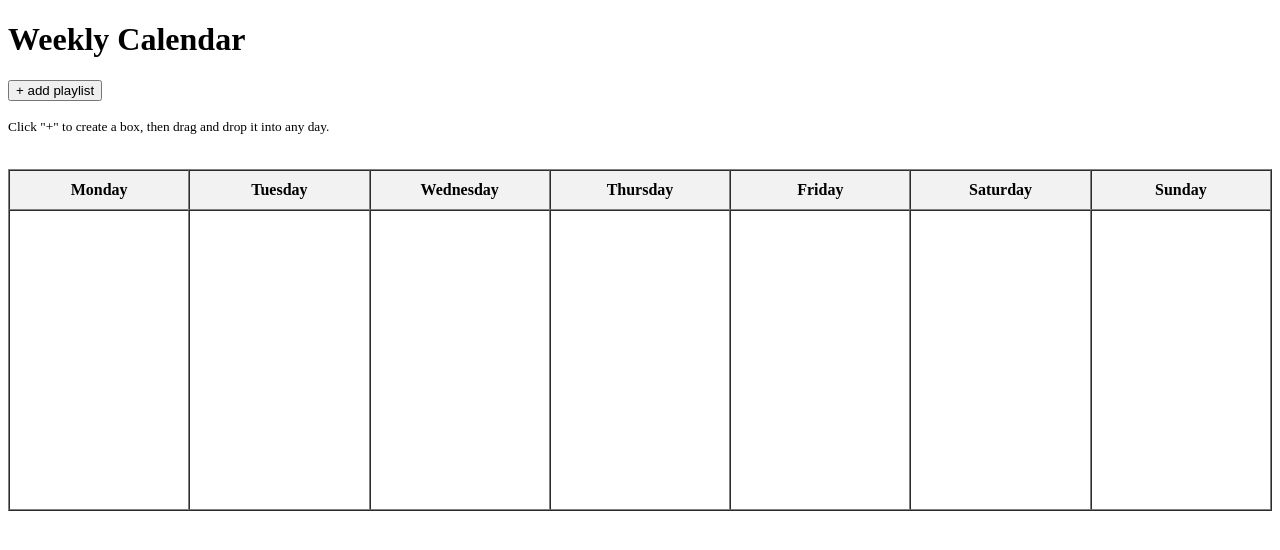
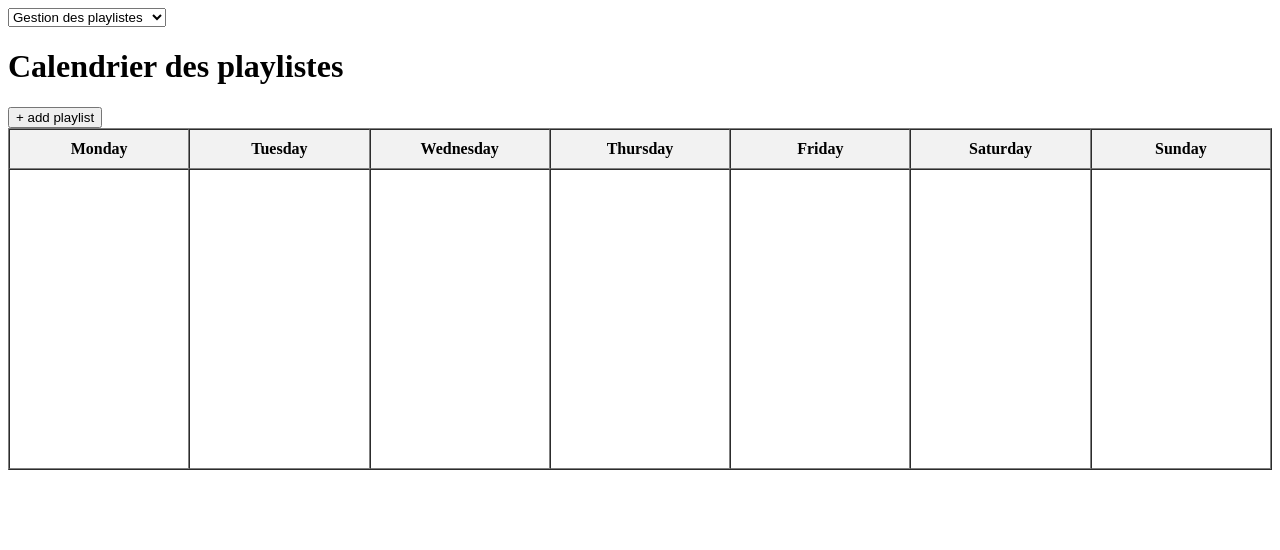
Before and after one commit to LazyToonG/S401, a Flask app: template MusiQuali/app/templates/newCommercial.html in a window 1280 px wide. Shown: the top 550 px of the page. Run offline with Flask 3, Linux system fonts and the light colour scheme; the template is opened without the code that fills it, so the values that code supplies are empty.

Commit message:
2e tab de calendrier

```diff
--- a/MusiQuali/app/templates/newCommercial.html
+++ b/MusiQuali/app/templates/newCommercial.html
@@ -6,10 +6,16 @@
 </head>
 <body>
 
-    <h1>Weekly Calendar</h1>
+
+    <select id="tabSelect" onchange="switchTab()">
+        <option value="tab1">Gestion des playlistes</option>
+        <option value="tab2">Gestion des messages</option>
+    </select>
+
+<div id="tab1" class="tab-content">
+    <h1>Calendrier des playlistes</h1>
 
     <button id="add-box-btn">+ add playlist</button>
-    <p><small>Click "+" to create a box, then drag and drop it into any day.</small></p>
 
     <br>
 
@@ -27,17 +33,54 @@
         </thead>
         <tbody>
             <tr height="300" valign="top">
-                <td class="dropzone" id="mon"></td>
-                <td class="dropzone" id="tue"></td>
-                <td class="dropzone" id="wed"></td>
-                <td class="dropzone" id="thu"></td>
-                <td class="dropzone" id="fri"></td>
-                <td class="dropzone" id="sat"></td>
-                <td class="dropzone" id="sun"></td>
+                <td class="dropzone" id="mon-tab1"></td>
+                <td class="dropzone" id="tue-tab1"></td>
+                <td class="dropzone" id="wed-tab1"></td>
+                <td class="dropzone" id="thu-tab1"></td>
+                <td class="dropzone" id="fri-tab1"></td>
+                <td class="dropzone" id="sat-tab1"></td>
+                <td class="dropzone" id="sun-tab1"></td>
             </tr>
         </tbody>
     </table>
 
+</div>
+
+
+<div id="tab2" class="tab-content">
+    <h1>Calendrier des playlistes</h1>
+
+    <button id="add-message-btn">+ add playlist</button>
+
+
+    <br>
+
+    <table border="1" cellpadding="10" cellspacing="0" width="100%">
+        <thead>
+            <tr bgcolor="#f2f2f2">
+                <th width="14.28%">Monday</th>
+                <th width="14.28%">Tuesday</th>
+                <th width="14.28%">Wednesday</th>
+                <th width="14.28%">Thursday</th>
+                <th width="14.28%">Friday</th>
+                <th width="14.28%">Saturday</th>
+                <th width="14.28%">Sunday</th>
+            </tr>
+        </thead>
+        <tbody>
+            <tr height="300" valign="top">
+                <td class="messageszone" id="mon-tab2"></td>
+                <td class="messageszone" id="tue-tab2"></td>
+                <td class="messageszone" id="wed-tab2"></td>
+                <td class="messageszone" id="thu-tab2"></td>
+                <td class="messageszone" id="fri-tab2"></td>
+                <td class="messageszone" id="sat-tab2"></td>
+                <td class="messageszone" id="sun-tab2"></td>
+            </tr>
+        </tbody>
+    </table>
+
+</div>
 
 
 
@@ -82,10 +125,10 @@
             });
 
             // Automatically place the newly created box into Monday to start
-            document.getElementById('mon').appendChild(newBox);
+            document.getElementById('mon-tab1').appendChild(newBox);
         });
 
-        // --- 2. Drag and Drop Logic ---
+        // --- DragonDrop
         dropzones.forEach(zone => {
             // Necessary to allow dropping (default behavior prevents it)
             zone.addEventListener('dragover', (e) => {
@@ -107,6 +150,91 @@
                 }
             });
         });
+
+
+
+        //pour le 2e tab
+
+
+        let MessageCounter = 0;
+
+        // ne peut etre laché que dans les zone désignés c-a-d les jours
+        const messageBoxBtn = document.getElementById('add-message-btn');
+        const messageszones = document.querySelectorAll('.messageszone');
+
+        // -------------------- logique des boites
+        messageBoxBtn.addEventListener('click', () => {
+            MessageCounter++;
+
+            // create box
+            const newBox = document.createElement('div');
+            newBox.id = `msgbox-${MessageCounter}`;
+            newBox.draggable = true;
+
+            // nom des boites
+            newBox.innerHTML = `<b>Box ${MessageCounter}</b><br><small>Drag me</small>`; //modifier nom selon playliste choisie
+
+            // Using basic JS inline styles *only* to simulate basic HTML box borders/padding
+            // so you can actually see and grab the empty boxes.
+            newBox.style.border = "2px dashed #333";
+            newBox.style.padding = "10px";
+            newBox.style.margin = "5px 0";
+            newBox.style.backgroundColor = "#e0e0e0";
+            newBox.style.cursor = "move";
+
+            // Attach drag start event to the new box
+            newBox.addEventListener('dragstart', (e) => {
+                e.dataTransfer.setData('text/plain', e.target.id);
+            });
+
+            // Automatically place the newly created box into Monday to start
+            document.getElementById('mon-tab2').appendChild(newBox);
+        });
+
+        // --- DragonDrop
+        messageszones.forEach(zone => {
+            // Necessary to allow dropping (default behavior prevents it)
+            zone.addEventListener('dragover', (e) => {
+                e.preventDefault();
+            });
+
+            // Handle the drop event
+            zone.addEventListener('drop', (e) => {
+                e.preventDefault();
+                const boxId = e.dataTransfer.getData('text/plain');
+                const draggedBox = document.getElementById(boxId);
+
+                // Ensure we are appending to the column (TD), not inside another box
+                if (e.target.classList.contains('messageszone')) {
+                    e.target.appendChild(draggedBox);
+                } else {
+                    // If dropped onto an existing box, append to its parent column instead
+                    e.target.closest('.messageszone').appendChild(draggedBox);
+                }
+            });
+        });
+
+
+
+        function switchTab() { // handle the tabs.
+            // choper val du dropdown
+            const selectedValue = document.getElementById("tabSelect").value;
+
+            // grab the right 'tab-content'
+            const tabs = document.getElementsByClassName("tab-content");
+
+            // montrer le bon, cacher le reste
+            for (let i = 0; i < tabs.length; i++) {
+                if (tabs[i].id === selectedValue) {
+                    tabs[i].style.display = "block";  // Show
+                } else {
+                    tabs[i].style.display = "none";   // Hide
+                }
+            }
+        }
+
+
+        switchTab();
     </script>
 
 </body>
```
